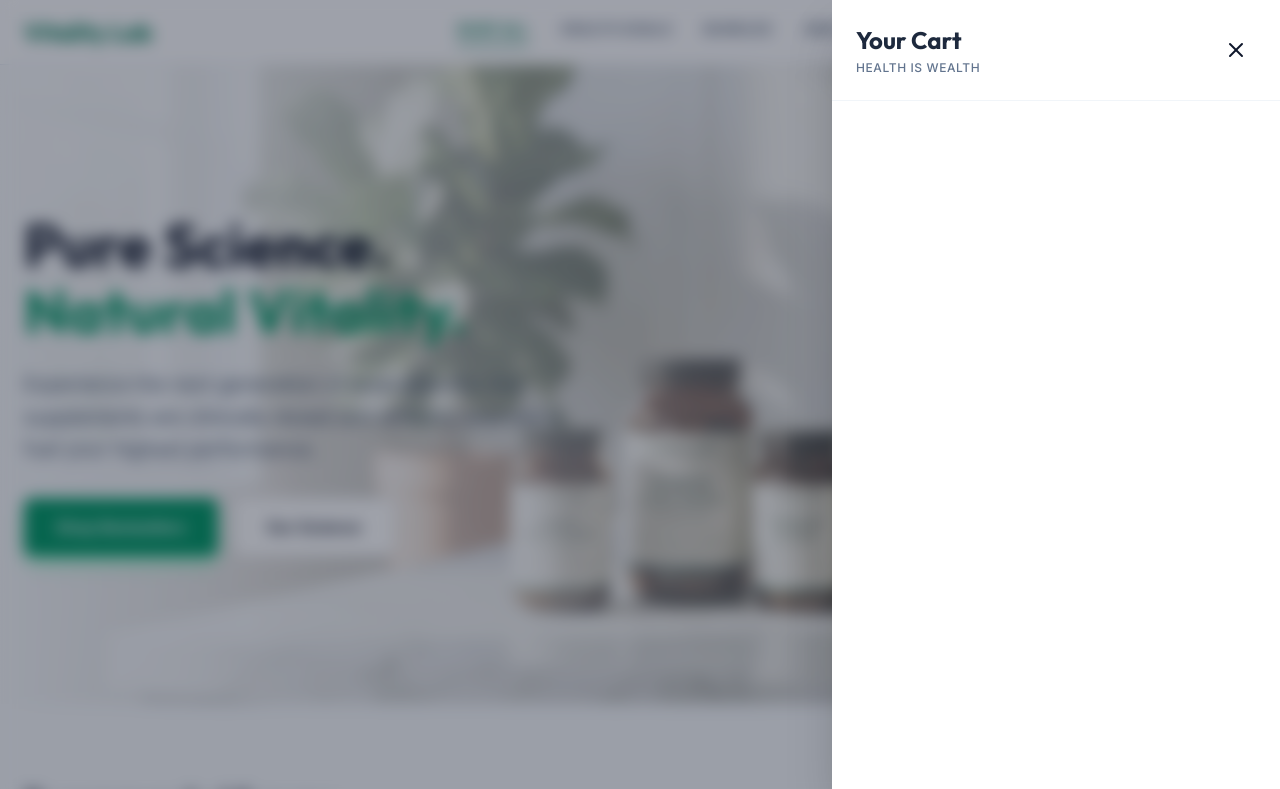
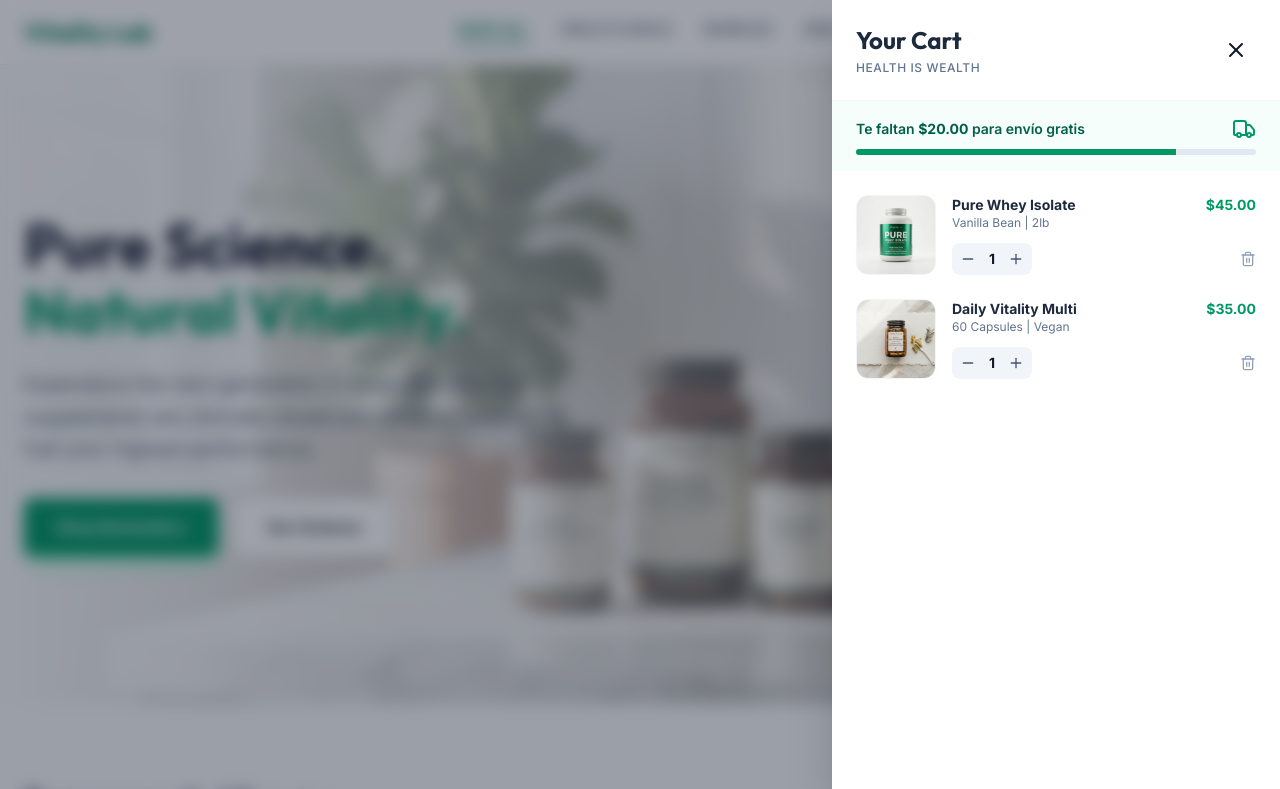
Before and after one commit to arturolguillen/devarturo-8-slide-over-cart, a Next.js app: page / in a window 1280 px wide. Shown: the top 789 px of the page. Built offline with nearby package versions, Linux system fonts and the light colour scheme.

Commit message:
feat: enhance cart functionality with FreeShippingProgress and CartItemList components; add custom scrollbar styles

```diff
--- a/src/app/globals.css
+++ b/src/app/globals.css
@@ -20,3 +20,16 @@
         @apply font-mono;
     }
 }
+
+.custom-scrollbar::-webkit-scrollbar {
+    width: 4px;
+}
+
+.custom-scrollbar::-webkit-scrollbar-track {
+    background: transparent;
+}
+
+.custom-scrollbar::-webkit-scrollbar-thumb {
+    background: #d1d5db;
+    border-radius: 10px;
+}
--- a/src/app/page.tsx
+++ b/src/app/page.tsx
@@ -1,6 +1,8 @@
+import CartItemList from "@/components/CartItemList";
 import CartOverlay from "@/components/CartOverlay";
 import CartOverlayHeader from "@/components/CartOverlayHeader";
 import Footer from "@/components/Footer";
+import FreeShippingProgress from "@/components/FreeShippingProgress";
 import HeroSection from "@/components/HeroSection";
 import HeroSectionContent from "@/components/HeroSectionContent";
 import HeroSectionImage from "@/components/HeroSectionImage";
@@ -43,6 +45,8 @@ export default function Home() {
             <Footer />
             <CartOverlay>
                 <CartOverlayHeader />
+                <FreeShippingProgress />
+                <CartItemList />
             </CartOverlay>
         </>
     );
--- /dev/null
+++ b/src/components/CartItem.tsx
@@ -0,0 +1,40 @@
+import { type Product } from "@/products";
+import { Minus, Plus, Trash } from "lucide-react";
+import Image from "next/image";
+
+export default function CartItem({ product }: {
+    product: Product;
+}) {
+    return (
+        <div className="flex gap-4 group" data-price={product.price}>
+            <div className="w-20 h-20 bg-slate-50 rounded-xl overflow-hidden shrink-0 border border-slate-100">
+                <Image alt={product.name} className="w-full h-full object-cover" src={product.image} />
+            </div>
+            <div className="flex-1 flex flex-col justify-between">
+                <div className="flex justify-between items-start">
+                    <div>
+                        <h4 className="text-sm font-bold text-slate-800">{product.name}</h4>
+                        <p className="text-xs text-slate-500">{product.description}</p>
+                    </div>
+                    <span className="text-sm font-bold text-emerald-600">{product.price}</span>
+                </div>
+                <div className="flex justify-between items-center mt-2">
+                    <div className="flex items-center bg-slate-100 rounded-lg p-1">
+                        <button
+                            className="w-6 h-6 flex items-center justify-center text-slate-600 hover:text-emerald-600 transition-colors">
+                            <Minus size={16} />
+                        </button>
+                        <span className="text-sm font-bold w-6 text-center qty-value">1</span>
+                        <button
+                            className="w-6 h-6 flex items-center justify-center text-slate-600 hover:text-emerald-600 transition-colors">
+                            <Plus size={16} />
+                        </button>
+                    </div>
+                    <button className="text-slate-400 hover:text-red-500 transition-colors">
+                        <Trash size={16} />
+                    </button>
+                </div>
+            </div>
+        </div>
+    );
+}
--- /dev/null
+++ b/src/components/CartItemList.tsx
@@ -0,0 +1,12 @@
+import products from "@/products";
+import CartItem from "./CartItem";
+
+export default function CartItemList() {
+    return (
+        <div className="flex-1 overflow-y-auto cursor-scrollbar p-6 space-y-6">
+            {products.slice(0, 2).map((product) => (
+                <CartItem key={product.id} product={product} />
+            ))}
+        </div>
+    );
+}
--- /dev/null
+++ b/src/components/FreeShippingProgress.tsx
@@ -0,0 +1,23 @@
+import { Truck } from "lucide-react";
+
+export default function FreeShippingProgress() {
+    return (
+        <div className="px-6 py-4 bg-emerald-50/50">
+            <div className="flex justify-between items-center mb-2">
+                <span className="text-sm font-semibold text-emerald-800">
+                    {'Te faltan '}
+                    <span className="font-bold">$20.00</span>
+                    {' para envío gratis'}
+                </span>
+                <span className="text-emerald-600">
+                    <Truck />
+                </span>
+            </div>
+            <div className="h-1.5 w-full bg-slate-200 rounded-full overflow-hidden">
+                <div className="h-full bg-emerald-600 transition-all duration-700 ease-out" style={{
+                    width: '80%',
+                }}></div>
+            </div>
+        </div>
+    );
+}
```
